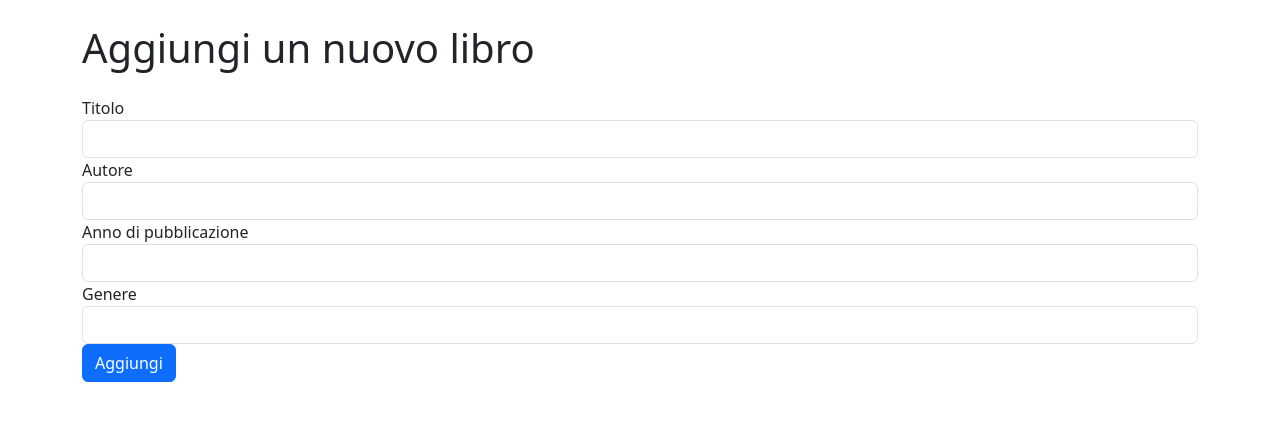
After one commit to marco9727/S1-L5-php, a PHP site: page /createbook.php in a window 1280 px wide. The commit adds this page. Shown: the top 421 px of the page. Run offline with PHP 8.4, Linux system fonts and the light colour scheme.

Commit message:
commit risolto logica-modifica e modifica ma post non funziona

```diff
--- /dev/null
+++ b/createbook.php
@@ -0,0 +1,68 @@
+<?php
+include __DIR__ . "/includes/db.php";
+
+if ($_SERVER["REQUEST_METHOD"] === "POST") {
+    // Verifica che tutti i campi siano stati forniti
+    if (!isset($_POST['titolo'], $_POST['autore'], $_POST['anno_pubblicazione'], $_POST['genere'])) {
+        // Gestione del caso in cui mancano dei dati
+        echo "Si è verificato un errore: mancano dei dati.";
+        exit;
+    }
+
+    // Recupera i dati dal modulo
+    $titolo = $_POST['titolo'];
+    $autore = $_POST['autore'];
+    $anno_pubblicazione = $_POST['anno_pubblicazione'];
+    $genere = $_POST['genere'];
+
+    // Verifica che l'anno di pubblicazione sia un numero positivo
+    if (!is_numeric($anno_pubblicazione) || $anno_pubblicazione < 0) {
+        echo "Si è verificato un errore: l'anno di pubblicazione non è valido.";
+        exit;
+    }
+
+    // Prepara e esegui la query per l'inserimento di un nuovo libro
+    $stmt = $pdo->prepare("INSERT INTO libri (titolo, autore, anno_pubblicazione, genere) VALUES (:titolo, :autore, :anno_pubblicazione, :genere)");
+    $stmt->execute([
+        'titolo' => $titolo,
+        'autore' => $autore,
+        'anno_pubblicazione' => $anno_pubblicazione,
+        'genere' => $genere,
+    ]);
+
+    // Reindirizza l'utente alla home page dopo l'inserimento
+    header("Location: /S1-L5/index.php");
+    exit;
+}
+
+include __DIR__ . "/includes/initialHtml.php"
+?>
+
+
+<div class="container">
+    <h1 class="my-4">Aggiungi un nuovo libro</h1>
+
+    <!-- Modulo per aggiungere un nuovo libro -->
+    <form action="/S1-L5/index.php" method="POST">
+        <div class="form-group">
+            <label for="titolo">Titolo</label>
+            <input type="text" class="form-control" id="titolo" name="titolo" required>
+        </div>
+        <div class="form-group">
+            <label for="autore">Autore</label>
+            <input type="text" class="form-control" id="autore" name="autore" required>
+        </div>
+        <div class="form-group">
+            <label for="anno_pubblicazione">Anno di pubblicazione</label>
+            <input type="number" class="form-control" id="anno_pubblicazione" name="anno_pubblicazione" required>
+        </div>
+        <div class="form-group">
+            <label for="genere">Genere</label>
+            <input type="text" class="form-control" id="genere" name="genere" required>
+        </div>
+        <button type="submit" class="btn btn-primary">Aggiungi</button>
+    </form>
+</div>
+
+<?php
+include __DIR__ . "/includes/endHtml.php"; ?>
--- a/includes/db.php
+++ b/includes/db.php
@@ -14,4 +14,5 @@ $options = [
 
 // comando che connette al database
 $pdo = new PDO($dsn, $user, $pass, $options);
+
 ?>
```
Also changed, not shown: index.php (+27 -4 lines), logica-modifica.php (+19 -2 lines), modifica.php (+24 -11 lines).
